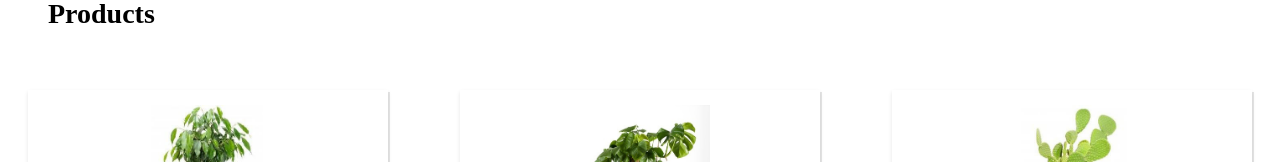
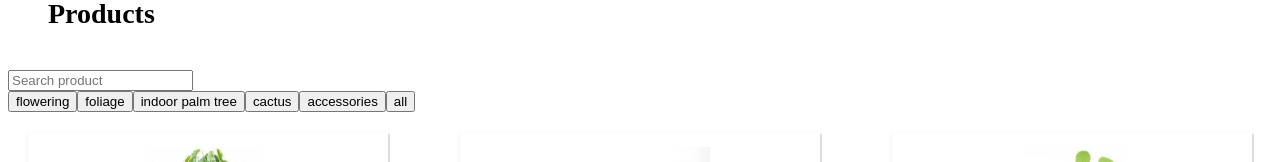
Before and after one commit to molly-11/webshop-w-react, a React (Vite) app: page /products in a window 1280 px wide. Shown: the part 204-366 px from the top of the page. Built offline with nearby package versions, Linux system fonts and the light colour scheme; the HTML template or start-up script is replaced by a standard one.

Commit message:
add searchbar to shop

```diff
--- /dev/null
+++ b/src/components/SearchBar.jsx
@@ -0,0 +1,23 @@
+import { useContext } from "react";
+import { ShopContext } from "../components/shop-context";
+function SearchBar() {
+
+  const { filterProducts , searchProduct} = useContext(ShopContext);
+
+  return (
+    <form>
+      <input type="text" placeholder="Search product" onChange={(e)=>{e.preventDefault(); searchProduct(e.target.value)}} />
+      <div id="filterDiv">
+        <button className="filterBtn" onClick={(e)=>{e.preventDefault(); filterProducts("flowering")}}>flowering</button>
+        <button className="filterBtn" onClick={(e)=>{e.preventDefault(); filterProducts("foliage")}}>foliage</button>
+        <button className="filterBtn" onClick={(e)=>{e.preventDefault(); filterProducts("palm")}}>indoor palm tree</button>
+        <button className="filterBtn" onClick={(e)=>{e.preventDefault(); filterProducts("cactus")}}>cactus</button>
+        <button className="filterBtn" onClick={(e)=>{e.preventDefault(); filterProducts("accessories")}}>accessories</button>
+        <button className="filterBtn" onClick={(e)=>{e.preventDefault(); filterProducts("all")}}>all</button>
+      </div>
+
+    </form>
+  );
+}
+
+export default SearchBar;
--- a/src/components/shop-context.jsx
+++ b/src/components/shop-context.jsx
@@ -1,7 +1,6 @@
 import { createContext, useState } from "react";
 import { PRODUCTS } from "../productlist";
 
-let products = [];
 /*const fetchProduts = () => {
   fetch("data/plants.json")
     .then((response) => {
@@ -24,8 +23,43 @@ const getDefaultCart = () => {
   return cart;
 };
 
+const defaultProdList = () => {
+  let allProds = [];
+  PRODUCTS.map((prod) => {
+    allProds.push(prod);
+  });
+  return allProds;
+};
+
 export const ShopContextProvider = (props) => {
   const [cartItems, setCartItems] = useState(getDefaultCart());
+  const [products, setProducts] = useState(defaultProdList());
+
+  const filterProducts = (value) => {
+    let filteredProds = [];
+    if (value === "all") {
+      filteredProds = defaultProdList();
+    } else {
+      PRODUCTS.map((prod) => {
+        if (prod.type === value) {
+          filteredProds.push(prod);
+        }
+      });
+    }
+
+    setProducts(filteredProds);
+  };
+
+  const searchProduct = (value) => {
+    let searchedProds = [];
+    PRODUCTS.map((prod) => {
+      if (prod.name.toLowerCase().includes(value.toLowerCase())) {
+        searchedProds.push(prod);
+
+      }
+    });
+    setProducts(searchedProds);
+  };
 
   const addToCart = (itemId) => {
     setCartItems((prev) => ({ ...prev, [itemId]: prev[itemId] + 1 }));
@@ -33,26 +67,31 @@ export const ShopContextProvider = (props) => {
 
   const removeFromCart = (itemId) => {
     setCartItems((prev) => ({ ...prev, [itemId]: prev[itemId] - 1 }));
+  };
+  const getTotalAmount = () => {
+    let totalAmount = 0;
 
+    for (const item in cartItems) {
+      if (cartItems[item] > 0) {
+        let itemInfo = PRODUCTS.find((product) => product.id === Number(item));
 
+        totalAmount += cartItems[item] * itemInfo.price;
+      }
+    }
+    return totalAmount;
   };
-const getTotalAmount = () =>{
 
-  let totalAmount = 0;
+  const contextValue = {
+    cartItems,
+    products,
+    addToCart,
+    removeFromCart,
+    getTotalAmount,
+    filterProducts,
+    searchProduct,
+  };
 
-  for (const item in cartItems){
-    if(cartItems[item] > 0){
-      let itemInfo = PRODUCTS.find((product)=> product.id===Number(item));
-
-      totalAmount+= cartItems[item] * itemInfo.price;
-    }
-  }
-return totalAmount;
-}
-
-  const contextValue = { cartItems, addToCart, removeFromCart,getTotalAmount};
-
-  console.log(cartItems);
+  //console.log(cartItems);
   return (
     <ShopContext.Provider value={contextValue}>
       {props.children}
--- a/src/pages/Products.jsx
+++ b/src/pages/Products.jsx
@@ -1,11 +1,15 @@
-import { useEffect, useState } from "react";
+import { useContext, useEffect, useState } from "react";
 import CreateProductCard from "../components/ProductCard";
 import "../styles/ProductCard.css";
 import { PRODUCTS } from "../productlist";
 import { Link } from "react-router-dom";
+import SearchBar from "../components/SearchBar";
+import { ShopContext } from "../components/shop-context";
 
 function Products() {
   //const [plants, setPlants] = useState(PRODUCTS);
+  const { products, filterProducts } =
+    useContext(ShopContext);
 
   return (
     <>
@@ -25,7 +29,8 @@ function Products() {
       </nav>
       <div id="products">
         <h1>Products</h1>
-        {PRODUCTS && <CreateProductCard plants={PRODUCTS} />}
+        <SearchBar/>
+        {products && <CreateProductCard plants={products} />}
       </div>
     </>
   );
```
